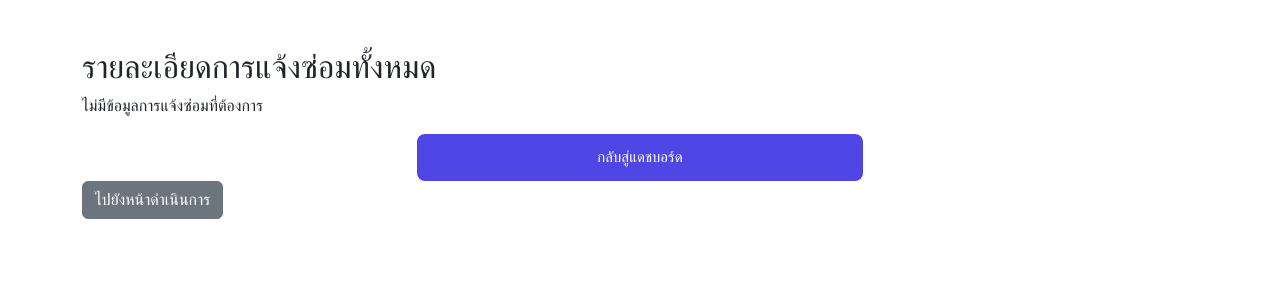
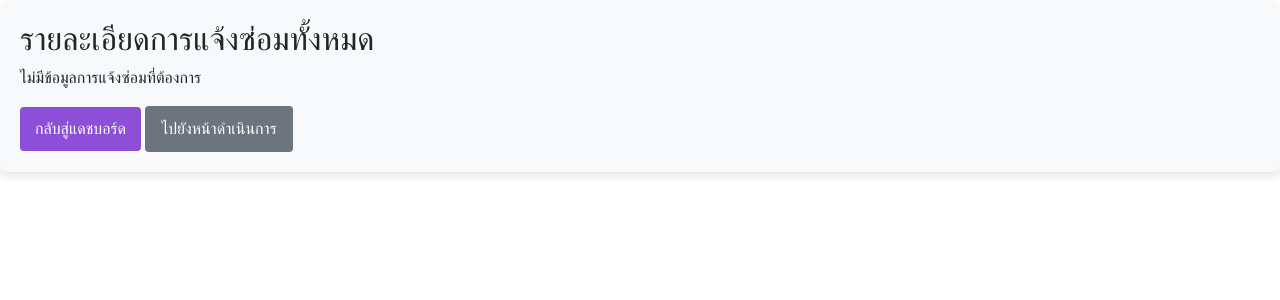
Before and after one commit to TunUsaha/954417, a PHP site: page /display_repair_request.php in a window 1280 px wide. Shown: the top 300 px of the page. Run offline with PHP 8.4, Linux system fonts and the light colour scheme; a user stored in the database is signed in; data comes from the database, SQL or seed files in the repository.

Commit message:
display repair CSS

```diff
--- a/display_repair_request.php
+++ b/display_repair_request.php
@@ -47,7 +47,7 @@
     <link rel="stylesheet" href="styles.css">
 </head>
 <body>
-    <div class="container mt-5">
+    <div class="container_dprq mt-5s">
         <h2>รายละเอียดการแจ้งซ่อมทั้งหมด</h2>
 
         <?php if ($result->num_rows > 0): ?>
@@ -60,6 +60,7 @@
                         <th>สถานะ</th>
                         <th>วันที่แจ้งซ่อม</th>
                         <th>User</th>
+                        <th class="text-center">ยืนยันการซ่อม</th>
                     </tr>
                 </thead>
                 <tbody>
@@ -75,7 +76,7 @@
                                     <?php echo $repair_request['User_id']; ?>
                                 </a>
                             </td>
-                            <td>
+                            <td class="text-center">
                                 <?php if ($repair_request['Status'] !== 'กำลังดำเนินการ'): ?>
                                     <form method="post">
                                         <input type="hidden" name="repair_request_id" value="<?php echo $repair_request['id']; ?>">
@@ -93,8 +94,8 @@
             <p>ไม่มีข้อมูลการแจ้งซ่อมที่ต้องการ</p>
         <?php endif; ?>
 
-        <a href="technician_dashboard.php" class="btn btn-primary">กลับสู่แดชบอร์ด</a>
-        <a href="view_repair_status.php" class="btn btn-secondary">ไปยังหน้าดำเนินการ</a>
+        <a href="technician_dashboard.php" class="btn btn-primary_dprq">กลับสู่แดชบอร์ด</a>
+        <a href="view_repair_status.php" class="btn btn-secondary_dprq">ไปยังหน้าดำเนินการ</a>
     </div>
 </body>
 </html>
--- a/styles.css
+++ b/styles.css
@@ -144,6 +144,7 @@
     color: #6b7280;
     cursor: pointer;
     transition: color 0.2s ease;
+    margin-right: 5%;
 }
 
 .toggle-password:hover {
@@ -496,3 +497,62 @@
             translateZ(180px);
     }
 }
+
+/* Container Styles */
+.container_dprq {
+    padding: 20px;    /* Add padding for better spacing */
+    background-color: #f8f9fa; /* Light background for contrast */
+    border-radius: 8px; /* Rounded corners for modern look */
+    box-shadow: 0 4px 8px rgba(0, 0, 0, 0.1); /* Subtle shadow for depth */
+}
+
+/* Table Styles */
+.table {
+    width: 100%; /* Full width */
+    border-collapse: collapse; /* Remove gaps between cells */
+    margin-top: 20px; /* Space above the table */
+}
+
+/* Table Head */
+.table thead {
+    background-color: #8D4FD7; /* Header background color */
+    color: white; /* Header text color */
+}
+
+.table th, .table td {
+    padding: 12px; /* Padding for table cells */
+    text-align: left; /* Align text to the left */
+    border-bottom: 1px solid #ddd; /* Bottom border for rows */
+}
+
+/* Zebra Striping */
+.table-striped tbody tr:nth-child(odd) {
+    background-color: #f2f2f2; /* Light grey for odd rows */
+}
+
+/* Button Styles */
+.btn {
+    border-radius: 4px; /* Rounded corners for buttons */
+    padding: 10px 15px; /* Padding for buttons */
+}
+
+.btn-primary_dprq {
+    background-color: #8D4FD7; /* Primary button color */
+    color: white; /* Text color */
+    border: none; /* Remove border */
+}
+
+.btn-secondary_dprq {
+    background-color: #6c757d; /* Secondary button color */
+    color: white; /* Text color */
+}
+
+/* Button Hover Effects */
+.btn-primary_dprq:hover, .btn-secondary_dprq:hover {
+    opacity: 0.8; /* Slightly transparent on hover */
+}
+
+/* Muted Text */
+.text-muted {
+    color: #6c757d; /* Muted text color */
+}
--- a/user_dashboard.php
+++ b/user_dashboard.php
@@ -81,7 +81,7 @@
             <div class="item" style="--position: 7"><img src="images/7.jpg" alt=""></div>
             <div class="item" style="--position: 8"><img src="images/8.jpg" alt=""></div>
             <div class="item" style="--position: 9"><img src="images/9.jpg" alt=""></div>
-            <div class="item" style="--position: 10"><img src="images/dragon_10.jpg" alt=""></div>
+            <div class="item" style="--position: 10"><img src="images/10.jpg" alt=""></div>
         </div>
     </div>
 </body>
```
Also changed, not shown: technician_dashboard.php (+14 -0 lines).
